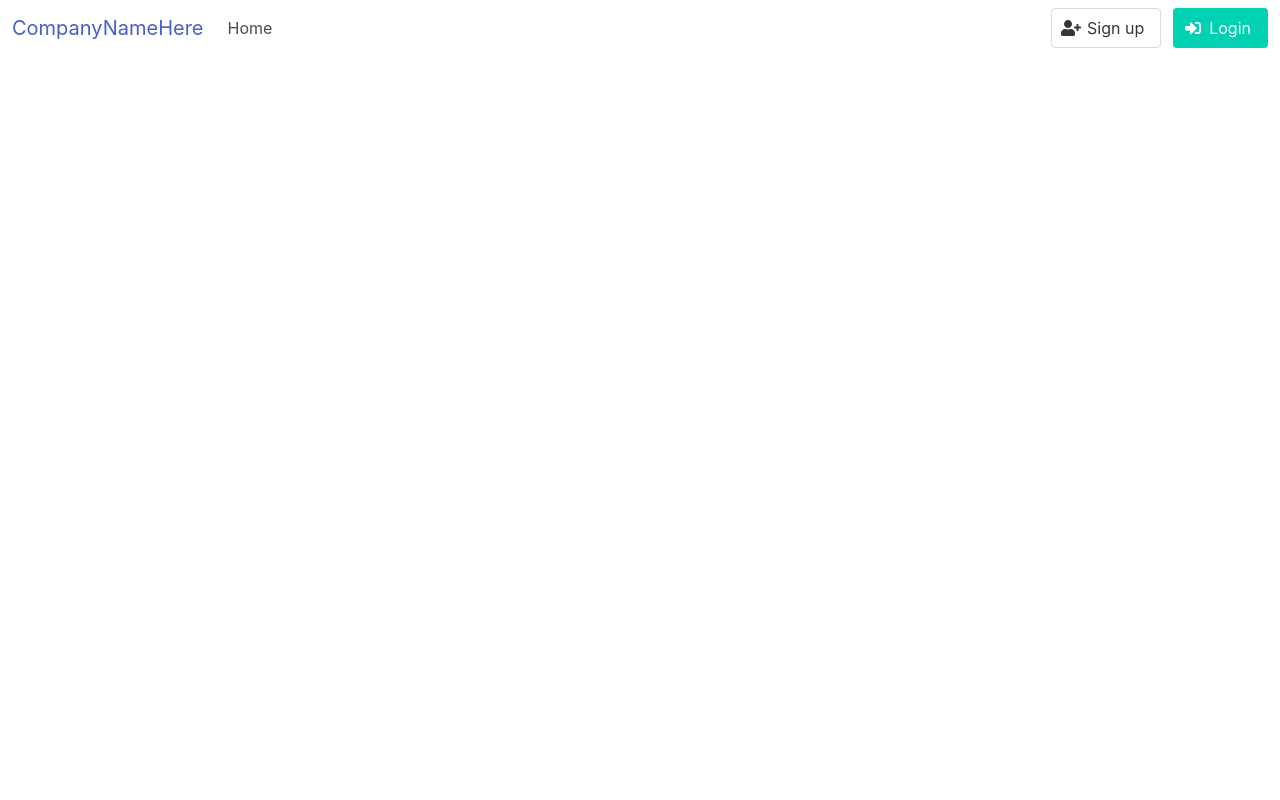
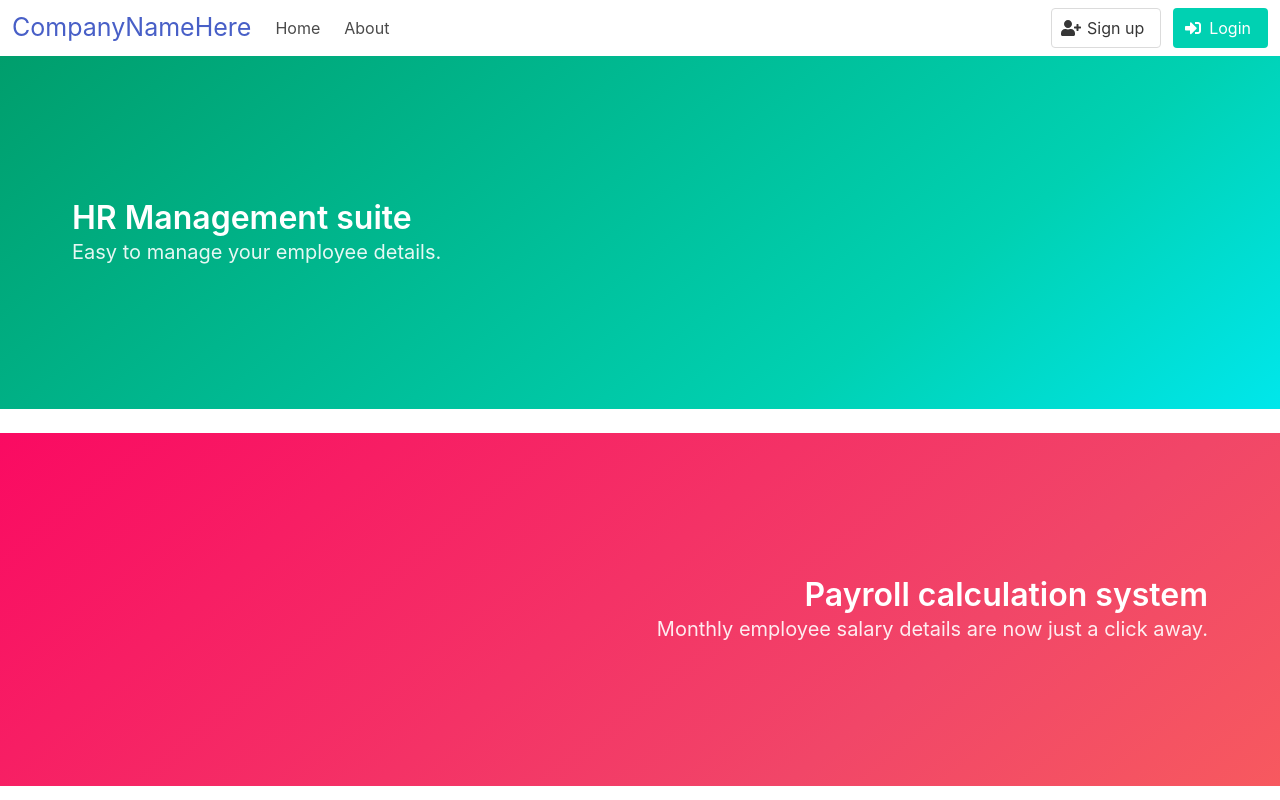
Before and after one commit to thejas2025/Hercules-Payroll-suite, a Flask app: page / in a window 1280 px wide. Run offline with Flask 2, Linux system fonts and the light colour scheme; some libraries are stand-ins or nearby versions.

Commit message:
Few frontend changes.

```diff
--- a/templates/index.html
+++ b/templates/index.html
@@ -14,7 +14,7 @@
             <img src="https://bulma.io/images/bulma-logo.png" alt="Bulma: a modern CSS framework based on Flexbox" width="112" height="28">
           </a> -->
           <a href="http://localhost:5000/" class="navbar-item">
-            <span style="font-size: 20px;" >CompanyNameHere</span>
+            <span style="font-size: 25px;" >CompanyNameHere</span>
           </a>
           <div class="navbar-burger burger" data-target="navbarExampleTransparentExample">
             <span></span>
@@ -25,9 +25,12 @@
 
         <div id="navbarExampleTransparentExample" class="navbar-menu">
           <div class="navbar-start">
-            <a class="navbar-item" href="https://bulma.io/">
+            <a class="navbar-item" href="http://localhost:5000/">
               Home
             </a>
+            <a class="navbar-item" href="http://localhost:5000/">
+                About
+              </a>
 
             <!-- <div class="navbar-item has-dropdown is-hoverable">
               <a class="navbar-link" href="https://bulma.io/documentation/overview/start/">
@@ -67,7 +70,7 @@
             <div class="navbar-item">
               <div class="field is-grouped">
                 <p class="control">
-                  <a class="bd-tw-button button" data-social-network="Twitter" data-social-action="tweet" data-social-target="https://bulma.io" target="_blank" href="https://twitter.com/intent/tweet?text=Bulma: a modern CSS framework based on Flexbox&amp;hashtags=bulmaio&amp;url=https://bulma.io&amp;via=jgthms">
+                  <a class="bd-tw-button button" data-social-network="Twitter" data-social-action="tweet" data-social-target="https://bulma.io" target="_blank" href="">
                     <span class="icon">
                       <i class="fas fa-user-plus"></i>
                     </span>
@@ -90,6 +93,33 @@
         </div>
       </nav>
 
+      <section class="hero is-medium is-primary is-bold">
+        <div class="hero-body">
+          <div class="container">
+            <h1 class="title">
+              HR Management suite
+            </h1>
+            <h2 class="subtitle">
+              Easy to manage your employee details.
+            </h2>
+          </div>
+        </div>
+      </section>
+      <br>
+      <section class="hero is-medium is-danger is-bold has-text-right">
+        <div class="hero-body">
+          <div class="container">
+            <h1 class="title">
+              Payroll calculation system
+            </h1>
+            <h2 class="subtitle">
+              Monthly employee salary details are now just a click away.
+            </h2>
+          </div>
+        </div>
+      </section>
+
+
 
 
 
```
